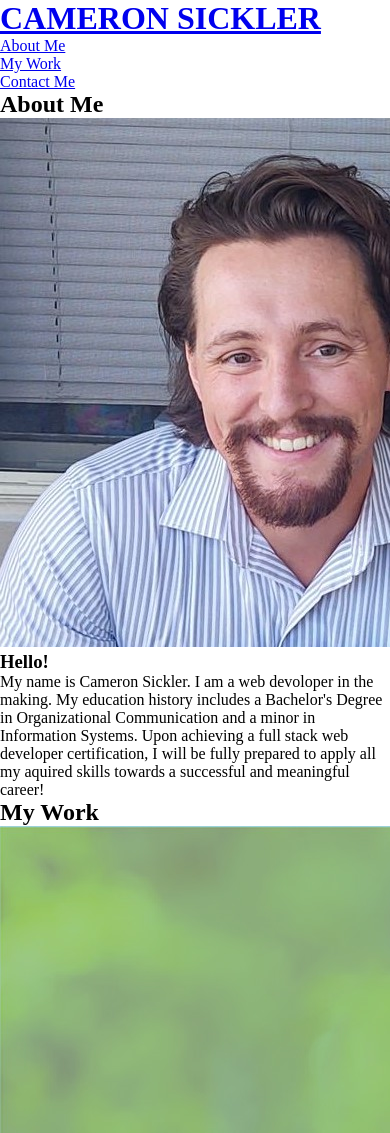
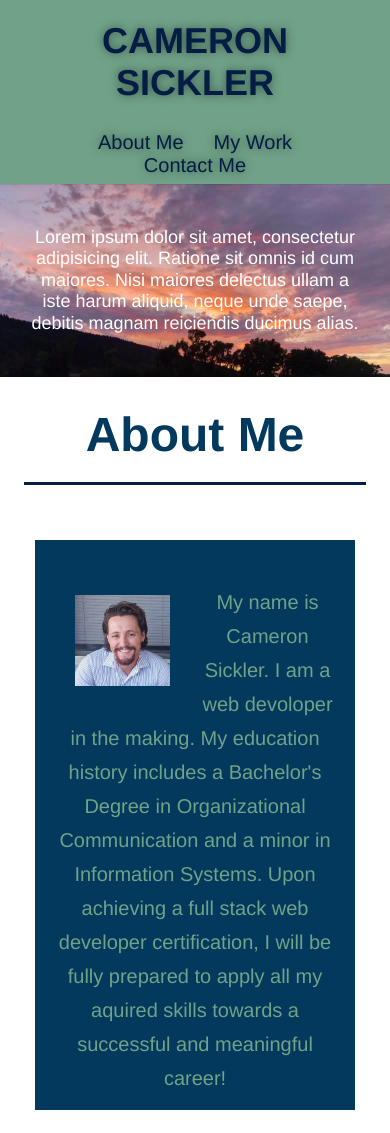
Before and after one commit to CameronSickler/portfolio, a plain HTML site: page index.html in a window 390 px wide. Shown: the top 1133 px of the page. Drawn offline with Linux system fonts and the light colour scheme.

Commit message:
add style

```diff
--- a/assets/css/style.css
+++ b/assets/css/style.css
@@ -11,3 +11,326 @@
     padding: 0;
     box-sizing: border-box;
   }
+
+  body {
+    font-family: Helvetica, Arial, sans-serif;
+    color: var(--tertiary-color);
+    font-family: Helvetica, Arial, sans-serif;
+  }
+
+  /* apply styles to <header> */
+
+  header {
+    padding: 20px 35px;
+    background-color: var(--tertiary-color);
+    display: flex;
+    justify-content: space-between;
+    flex-wrap: wrap;
+  }
+
+  header h1 {
+    font-weight: bold;
+    font-size: 36px;
+    color: var(--primary-color);
+    margin: 0;
+    text-shadow: 0 0 10px rgba(0, 0, 0, 0.5);
+  }
+
+  header a {
+    text-decoration: none;
+    color: var(--primary-color);
+  }
+
+  header nav {
+    margin: 7px 0;
+  }
+
+  header nav ul {
+    display: flex;
+    flex-wrap: wrap;
+    justify-content: space-between;
+    align-items: center;
+    list-style: none;
+  }
+
+  header nav ul li a {
+    padding: 10px 15px;
+    font-weight: lighter;
+    font-size: 1.55vw;
+    text-shadow: 0 0 10px rgba(0, 0, 0, 0.5);
+  }
+
+  header nav ul li a:hover {
+    background: var(--primary-color);
+    color: var(--quaternary-color);
+    border-radius: 15px;
+    text-shadow: none;
+  }
+
+  footer {
+    background: var(--primary-color);
+    width: 100%;
+    padding: 40px 35px;
+    display: flex;
+    justify-content: space-between;
+    flex-wrap: wrap;
+  }
+
+  footer h2 {
+    color: var(--secondary-color);
+    font-size: 30px;
+    margin: 0;
+  }
+
+  footer div {
+    line-height: 1.5;
+    text-align: right;
+  }
+
+  footer a {
+    color: var(--secondary-color);
+  }
+
+  section {
+    padding: 60px;
+  }
+
+  /* Hero Style Start */
+  .hero {
+    background-image: url("../images/hero-bg.jpg");
+    background-size: cover;
+    background-position: center;
+    display: flex;
+    justify-content: center;
+    flex-wrap: wrap;
+    align-items: flex-start;
+    background-attachment: fixed;
+    background-position:80%;
+  }
+
+  .hero-cta {
+    width: 35%;
+    text-align: right;
+    margin: 3.5%;
+    color: #fff;
+    font-size: 18px;
+    line-height: 1.2;
+  }
+
+
+  /* Hero Style End */
+
+  .intro p {
+    line-height: 1.7;
+    color: var(--tertiary-color);
+    width: 80%;
+    font-size: 20px;
+    margin: 0 auto;
+    text-align: center;
+  }
+
+  .section-title {
+    font-size: 48px;
+    color: var(--secondary-color);
+    border-bottom: 3px solid;
+    padding-bottom: 20px;
+    text-align: center;
+    margin: 0 auto 35px auto;
+    width: 50%;
+  }
+
+  .primary-border {
+    border-color: var(--primary-color);
+  }
+
+  .secondary-border {
+    border-color: var(--tertiary-color);
+  }
+
+  .profile-container {
+    width: 100%;
+    margin: 0 auto;
+    display: flex;
+    flex-wrap: wrap;
+    justify-content: space-around;
+    position: relative;
+  }
+
+  .profile {
+    margin: 20px;
+    background: var(--secondary-color);
+    color: var(--primary-color);
+    flex: 1;
+  }
+
+  .profile img {
+    width: 50%;
+    margin-top: 15px;
+    padding: 25px;
+    float: left;
+    flex-wrap: wrap;
+  }
+
+  .profile-bio {
+    padding: 15px;
+    line-height: 1.3;
+  }
+
+/* CONTACT ME STYLES START */
+  .contact {
+    background: var(--secondary-color);
+  }
+
+  .contact h2 {
+      color: var(--primary-color);
+  }
+
+  .contact-info iframe {
+    height: 400px;
+  }
+
+  .contact-info div {
+    color: white;
+  }
+
+  .contact-info h3 {
+    color: var(--primary-color);
+    font-size: 32px;
+  }
+
+  .contact-info p, .contact-info address {
+    margin: 20px 0;
+    line-height: 1.5;
+    font-size: 16px;
+    font-style: normal;
+  }
+
+  .contact-info a {
+    color: var(--primary-color);
+  }
+
+  .contact-info {
+    display: flex;
+    justify-content: space-between;
+    flex-wrap: wrap;
+  }
+
+  /* REACH OUT STYLES END */
+
+  .flex-row {
+    display: flex;
+  }
+
+  .contact-info > * {
+    flex: 1;
+    margin: 15px;
+  }
+
+  /* MEDIA QUERY FOR SMALLER DESKTOP SCREENS AND SMALLER */
+@media screen and (max-width: 980px) {
+  header {
+    padding-bottom: 0;
+    justify-content: center;
+    position: relative;
+  }
+
+  header h1 {
+    width: 100%;
+    text-align: center;
+  }
+
+  header nav ul {
+    margin-top: 20px;
+    width: 100%;
+    justify-content: center;
+  }
+
+  header nav ul li a {
+    font-size: 20px;
+  }
+
+  footer h2, footer div {
+    text-align: center;
+    width: 100%;
+  }
+
+  .hero-cta, .hero-form {
+    width: 100%;
+  }
+
+  .hero-cta {
+    text-align: center;
+  }
+  .section-title {
+    width: 80%;
+  }
+
+  .trainer {
+    flex: 0 70%;
+  }
+
+  .contact-info iframe{
+    flex: 1 100%;
+  }
+}
+
+/* MEDIA QUERY FOR TABLETS AND SMALLER */
+@media screen and (max-width: 768px) {
+
+  section {
+    padding: 30px 15px;
+  }
+  .step h3 {
+    flex: 1 100%;
+    text-align: center;
+  }
+
+  .step-info {
+    flex: 2 100%;
+    text-align: center;
+    justify-content: center;
+  }
+
+  .step-img {
+    flex: 0 32%;
+    margin-right: 0;
+    margin-top: 15px;
+    margin-bottom: 15px;
+  }
+
+  .step-text {
+    flex: 100%;
+  }
+}
+
+/* MEDIA QUERY FOR MOBILE PHONES AND SMALLER */
+@media screen and (max-width: 575px) {
+
+  .hero-form button {
+    width: 100%;
+  }
+
+  .section-title {
+    width: 95%;
+  }
+
+  .intro p {
+    width: 100%;
+  }
+
+  .trainer {
+    flex: 0 100%;
+  }
+
+  .contact-info {
+    text-align: center;
+  }
+
+  .contact-info > * {
+    flex: 0 100%;
+  }
+  .contact-form {
+    order: 3;
+  }
+
+}
--- a/index.html
+++ b/index.html
@@ -39,8 +39,10 @@
 
 
     <!-- start hero-->
-    <section>
-        <div>
+    <section class="hero">
+        <div class="hero-cta">
+            <p>Lorem ipsum dolor sit amet, consectetur adipisicing elit. Ratione sit omnis id cum maiores. Nisi maiores
+                delectus ullam a iste harum aliquid, neque unde saepe, debitis magnam reiciendis ducimus alias.</p>
         </div>
     </section>
     <!--end hero-->
@@ -48,16 +50,19 @@
     <!--begin "About Me" section-->
 
 
-    <section id="about-me">
-        <div>
-            <h2>About Me</h2>
+    <section id="about-me" class="intro">
+        <div class="flex-row">
+            <h2 class="section-title primary-border">About Me</h2>
         </div>
-        <article>
+        <div class="profile-container">
+            <article class="profile">
+                <div class="profile-bio">
                     <img src="./assets/images/profile-picture.jpg" alt="Cameron smiling" />
-            <div>
-                <h3>Hello!</h3>
+                </div>
+                <div class="profile-bio">
                     <p>My name is Cameron Sickler. I am a web devoloper in the making. My education history includes a
-                    Bachelor's Degree in Organizational Communication and a minor in Information Systems. Upon achieving
+                        Bachelor's Degree in Organizational Communication and a minor in Information Systems. Upon
+                        achieving
                         a
                         full stack web developer certification, I will be fully prepared to apply all my aquired skills
                         towards
@@ -65,15 +70,15 @@
                     </p>
                 </div>
             </article>
-
+        </div>
     </section>
 
 
     <!--begin "My Work" section-->
 
     <section id="my-work">
-        <div>
-            <h2>My Work</h2>
+        <div class="flex-row">
+            <h2 class="section-title primary-border">My Work</h2>
         </div>
 
         <div>
@@ -104,18 +109,17 @@
 
     <!--begin "contact me" section-->
 
-    <section id="contact-me">
-        <div>
-            <h2>Contact Me</h2>
+    <section id="contact-me" class="contact">
+        <div class="flex-row">
+            <h2 class="section-title secondary-border">Contact Me</h2>
         </div>
-        <div>
+        <div class="contact-info">
             <p>Interested in speaking with me?
                 <br />
                 Please don't hesitate to reach out!
+                <br />
+                Email: <a href="mailto:info@portfolio.io">info@portfolio.io</a>
             </p>
-            <div>
-                Email: <a href="mailto:info@portfolio.io">info@portfolio.io</a>
-            </div>
         </div>
     </section>
 
```
Also changed, not shown: assets/images/hero-bg.jpg (added). Lines whose indentation alone changed are shown as unchanged.
